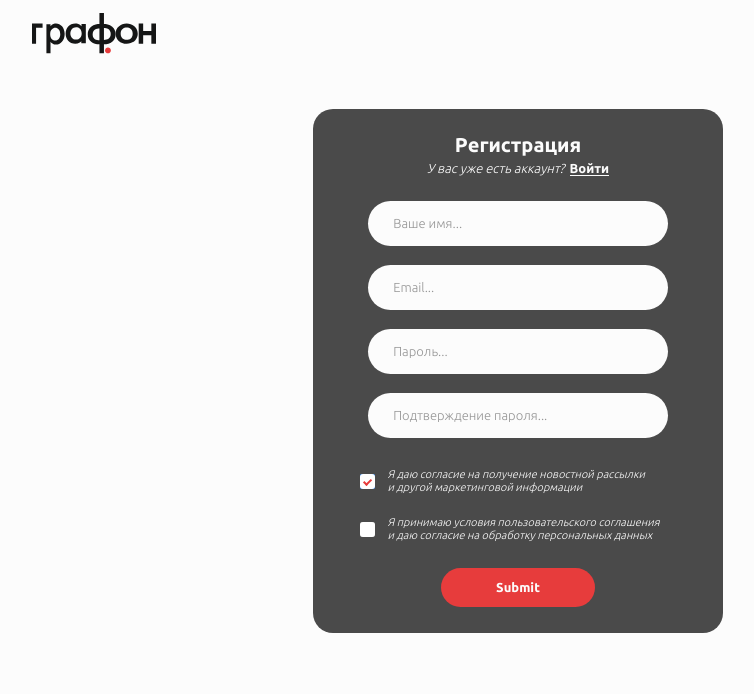
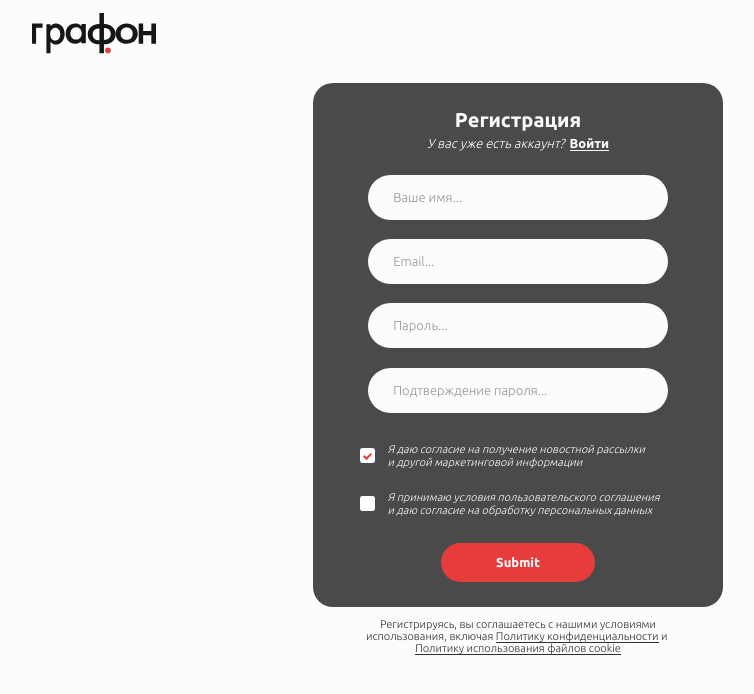
Before and after one commit to Kataiii/ConfiguratorFrontend, a React app: page /login/register/user in a window 1280 px wide. Shown: the top 694 px of the page, without its empty margins (122-876 px from the left). Built offline with nearby package versions, Linux system fonts and the light colour scheme.

Commit message:
add links conditions policy

```diff
--- /dev/null
+++ b/src/shared/ui/FormPart/LinksConditionsPolicy.tsx
@@ -0,0 +1,13 @@
+import { Link } from "react-router-dom";
+import styles from './css/InputForm.module.css'
+
+
+const LinksConditionsPolicy = () => {
+    return(
+        <div className={styles.LinksDiv}>
+            <p className={styles.LinksContext}>Регистрируясь, вы соглашаетесь с нашими условиями использования, включая <Link className={styles.LinksLinks} to={'/'}>Политику конфиденциальности</Link>  и  <Link className={styles.LinksLinks} to={'/'}>Политику использования файлов cookie</Link></p>
+        </div>
+    )
+}
+
+export default LinksConditionsPolicy;
--- a/src/shared/ui/FormPart/css/InputForm.module.css
+++ b/src/shared/ui/FormPart/css/InputForm.module.css
@@ -139,7 +139,6 @@
     width: 3px;
     height: 6px;
     border: 1.5px solid #E73C3C;
-    /*border-radius: 10%;*/
     border-width: 0 2px 2px 0;
     -webkit-transform: rotate(45deg);
     -ms-transform: rotate(45deg);
@@ -154,3 +153,29 @@
     flex-direction: column;
     justify-content: center;
 }
+
+.LinksDiv{
+    text-align: center;
+    width: 330px;
+    margin: 0 auto;
+}
+
+.LinksContext{
+    font-family: 'Ubuntu';
+    font-style: normal;
+    font-weight: 300;
+    font-size: 11px;
+    text-align: center;
+    color: #313131;
+}
+
+.LinksLinks{
+    font-family: 'Ubuntu';
+    font-style: normal;
+    font-weight: 300;
+    font-size: 11px;
+    text-align: center;
+    color: #313131;
+    text-decoration: none;
+    border-bottom: #313131 1px solid;
+}
--- a/src/widgets/FormRegistUser.tsx
+++ b/src/widgets/FormRegistUser.tsx
@@ -1,11 +1,13 @@
 import styles from "./css/Form.module.css"
 import { Link } from "react-router-dom";
 import FormVersionTwo from "../shared/ui/FormPart/FormVersionTwo";
+import LinksConditionsPolicy from "../shared/ui/FormPart/LinksConditionsPolicy";
 
 
 const FormRegistUser = () => {
 
     return (
+        <div>
             <div className={styles.FormDivReg}>
                 <h1 className={styles.FormTitle}>Регистрация</h1>
                 <div className={styles.FormDivWrapLink}>
@@ -16,6 +18,8 @@ const FormRegistUser = () => {
                 </div>
                 <FormVersionTwo></FormVersionTwo>
             </div>
+            <LinksConditionsPolicy/>
+        </div>
     )
 }
 
--- a/src/widgets/css/Form.module.css
+++ b/src/widgets/css/Form.module.css
@@ -11,7 +11,7 @@
     background: #4A4A4A;
     border-radius: 20px;
     width: 30%;
-    margin: 3% auto 0;
+    margin: 1% auto 0;
     padding: 1% 1% 2%;
     text-align: center;
 }
```
Lines whose indentation alone changed are shown as unchanged.
